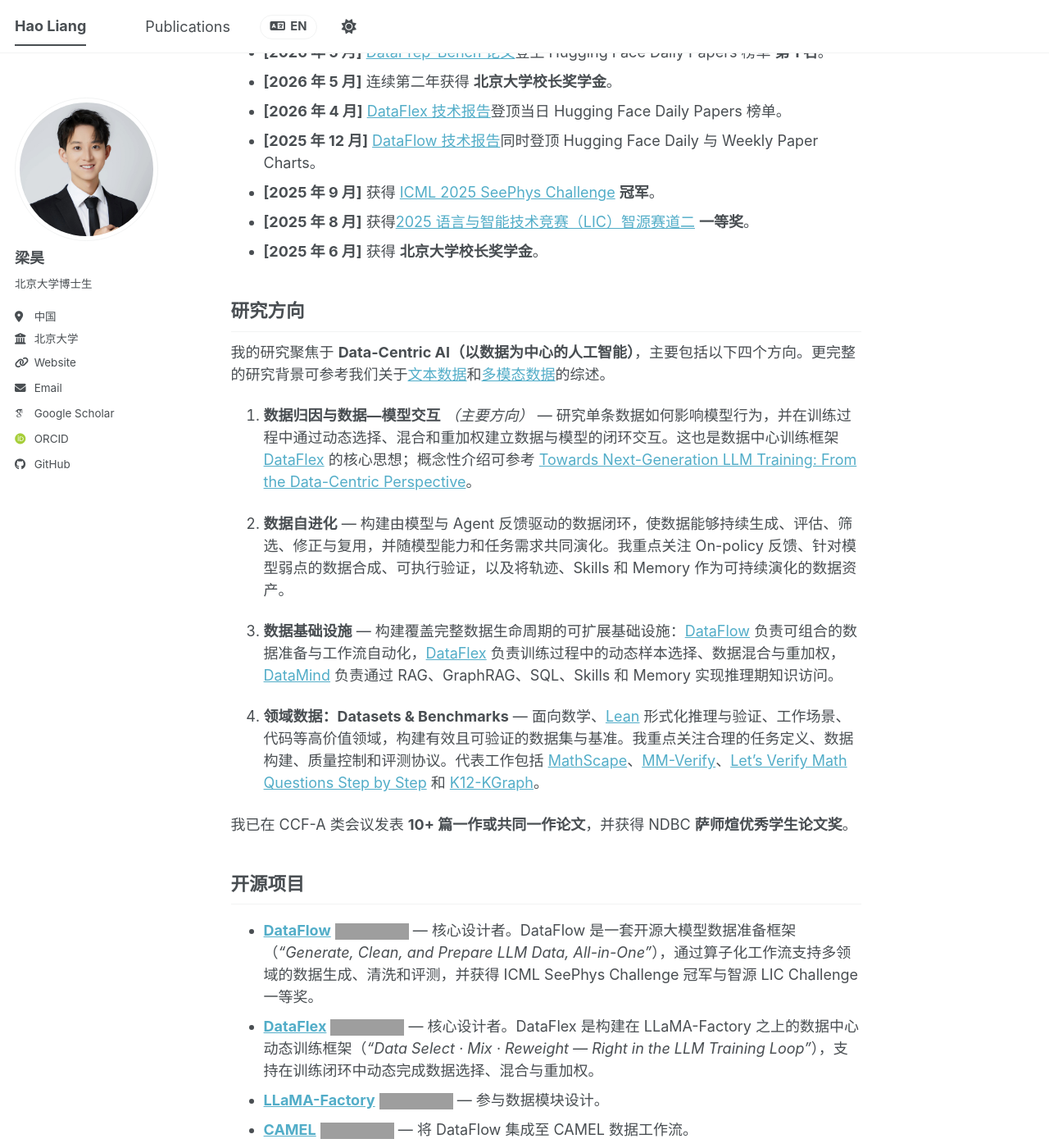
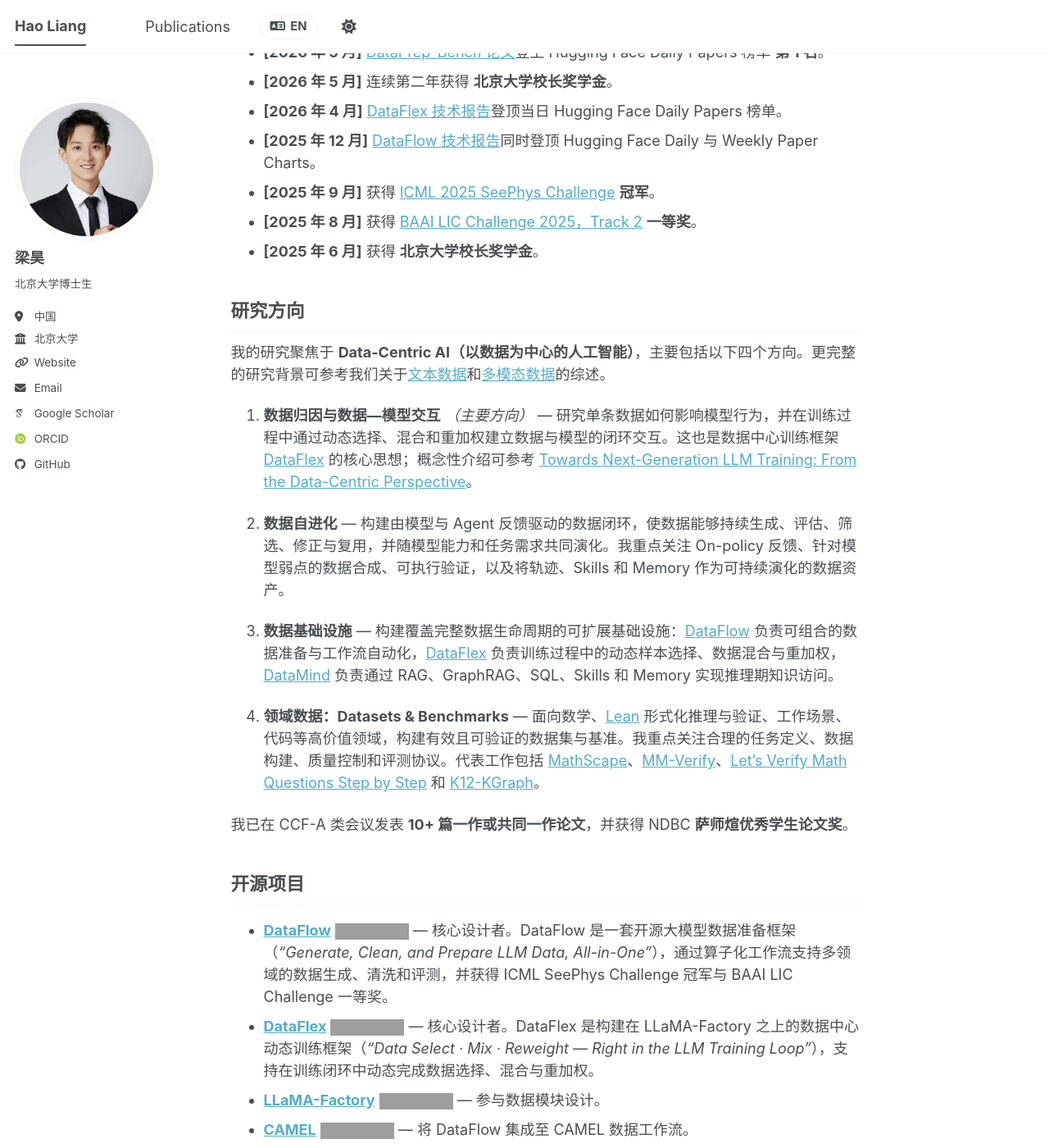
Before and after one commit to haolpku/haolpku.github.io, a Jekyll site: the page built from _pages/about-zh.md, in a window 1280 px wide and 1400 px high, scrolled down 1160 px. Shown: the whole window at 82% size. Built offline with Jekyll 4.4.1, drawn with Linux system fonts in a browser that asks for light colours; some web fonts are replaced; a script bundle is joined from its source files by our own code; library files that are not in the unit come from our copies; some of the changed text lies outside the part shown; grey boxes are pictures that could not be loaded.

Commit message:
Rename LIC challenge to BAAI LIC Challenge

```diff
--- a/_pages/about-zh.md
+++ b/_pages/about-zh.md
@@ -14,7 +14,7 @@
 
 **学术影响力：** [Google Scholar](https://scholar.google.com/citations?hl=zh-CN&user=HgapY3sAAAAJ) · **1,120+ 次引用** · **h-index 15** *（截至 2026 年 7 月）*
 
-**竞赛获奖：** 🥇 [ICML 2025 SeePhys Challenge 冠军](https://arxiv.org/abs/2509.06079) · 🥇 [2025 语言与智能技术竞赛（LIC）智源赛道二一等奖](https://www.datafountain.cn/competitions/1098)
+**竞赛获奖：** 🥇 [ICML 2025 SeePhys Challenge 冠军](https://arxiv.org/abs/2509.06079) · 🥇 [BAAI LIC Challenge 2025，Track 2 一等奖](https://www.datafountain.cn/competitions/1098)
 
 ## 欢迎交流
 
@@ -45,7 +45,7 @@
 - **[2026 年 4 月]** [DataFlex 技术报告](https://huggingface.co/papers/2603.26164)登顶当日 Hugging Face Daily Papers 榜单。
 - **[2025 年 12 月]** [DataFlow 技术报告](https://huggingface.co/papers/2512.16676)同时登顶 Hugging Face Daily 与 Weekly Paper Charts。
 - **[2025 年 9 月]** 获得 [ICML 2025 SeePhys Challenge](https://arxiv.org/abs/2509.06079) **冠军**。
-- **[2025 年 8 月]** 获得[2025 语言与智能技术竞赛（LIC）智源赛道二](https://www.datafountain.cn/competitions/1098) **一等奖**。
+- **[2025 年 8 月]** 获得 [BAAI LIC Challenge 2025，Track 2](https://www.datafountain.cn/competitions/1098) **一等奖**。
 - **[2025 年 6 月]** 获得 **北京大学校长奖学金**。
 
 ## 研究方向
@@ -64,7 +64,7 @@
 
 ## 开源项目
 
-- **[DataFlow](https://github.com/OpenDCAI/DataFlow)** [![DataFlow stars](https://img.shields.io/github/stars/OpenDCAI/DataFlow?style=flat&logo=github&label=stars&color=181717)](https://github.com/OpenDCAI/DataFlow) — 核心设计者。DataFlow 是一套开源大模型数据准备框架（*“Generate, Clean, and Prepare LLM Data, All-in-One”*），通过算子化工作流支持多领域的数据生成、清洗和评测，并获得 ICML SeePhys Challenge 冠军与智源 LIC Challenge 一等奖。
+- **[DataFlow](https://github.com/OpenDCAI/DataFlow)** [![DataFlow stars](https://img.shields.io/github/stars/OpenDCAI/DataFlow?style=flat&logo=github&label=stars&color=181717)](https://github.com/OpenDCAI/DataFlow) — 核心设计者。DataFlow 是一套开源大模型数据准备框架（*“Generate, Clean, and Prepare LLM Data, All-in-One”*），通过算子化工作流支持多领域的数据生成、清洗和评测，并获得 ICML SeePhys Challenge 冠军与 BAAI LIC Challenge 一等奖。
 - **[DataFlex](https://github.com/OpenDCAI/DataFlex)** [![DataFlex stars](https://img.shields.io/github/stars/OpenDCAI/DataFlex?style=flat&logo=github&label=stars&color=181717)](https://github.com/OpenDCAI/DataFlex) — 核心设计者。DataFlex 是构建在 LLaMA-Factory 之上的数据中心动态训练框架（*“Data Select · Mix · Reweight — Right in the LLM Training Loop”*），支持在训练闭环中动态完成数据选择、混合与重加权。
 - **[LLaMA-Factory](https://github.com/hiyouga/LLaMA-Factory)** [![LLaMA-Factory stars](https://img.shields.io/github/stars/hiyouga/LLaMA-Factory?style=flat&logo=github&label=stars&color=181717)](https://github.com/hiyouga/LLaMA-Factory) — 参与数据模块设计。
 - **[CAMEL](https://github.com/camel-ai/camel)** [![CAMEL stars](https://img.shields.io/github/stars/camel-ai/camel?style=flat&logo=github&label=stars&color=181717)](https://github.com/camel-ai/camel) — 将 DataFlow 集成至 CAMEL 数据工作流。
```
Also changed, not shown: _pages/about.md (+3 -3 lines).
